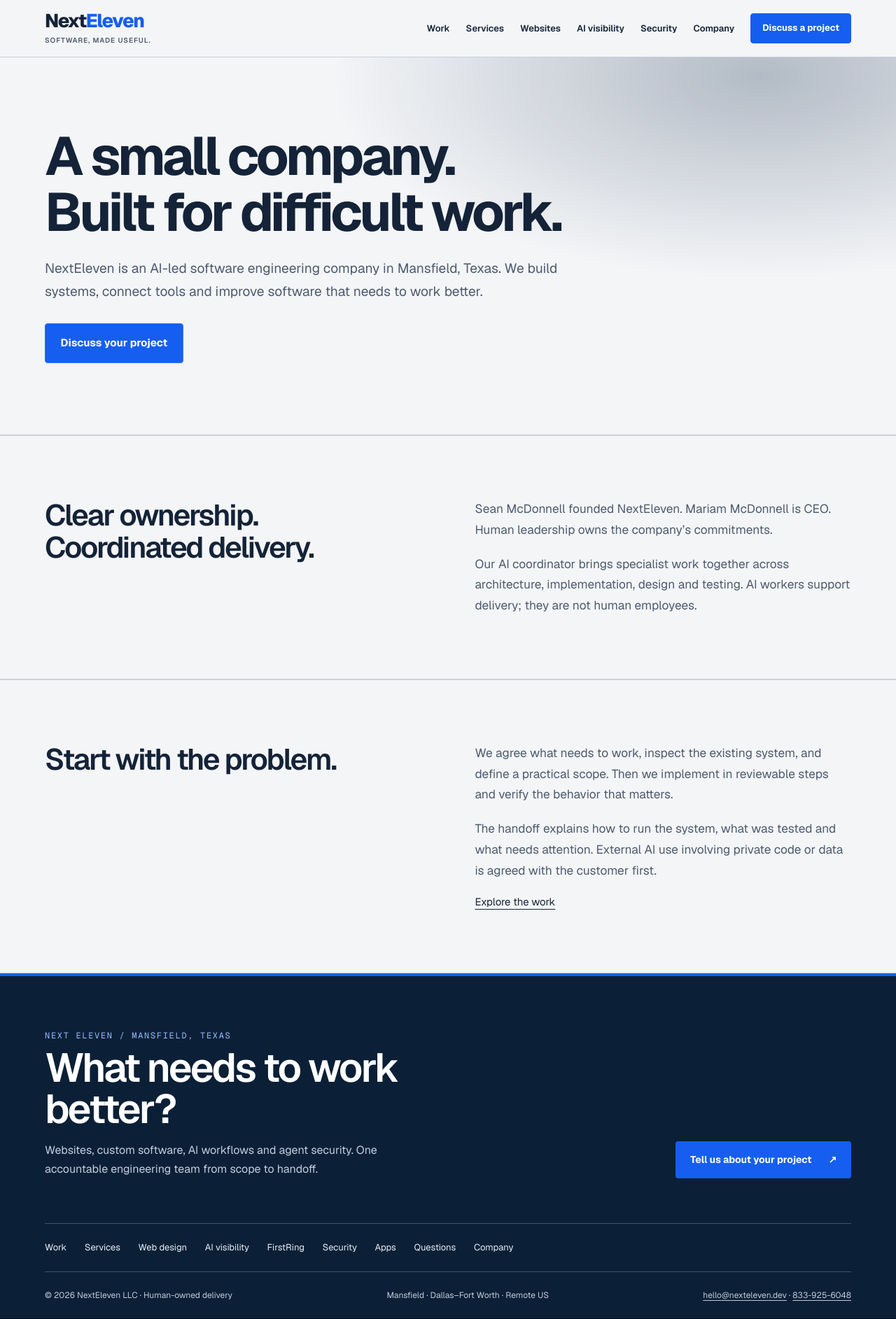
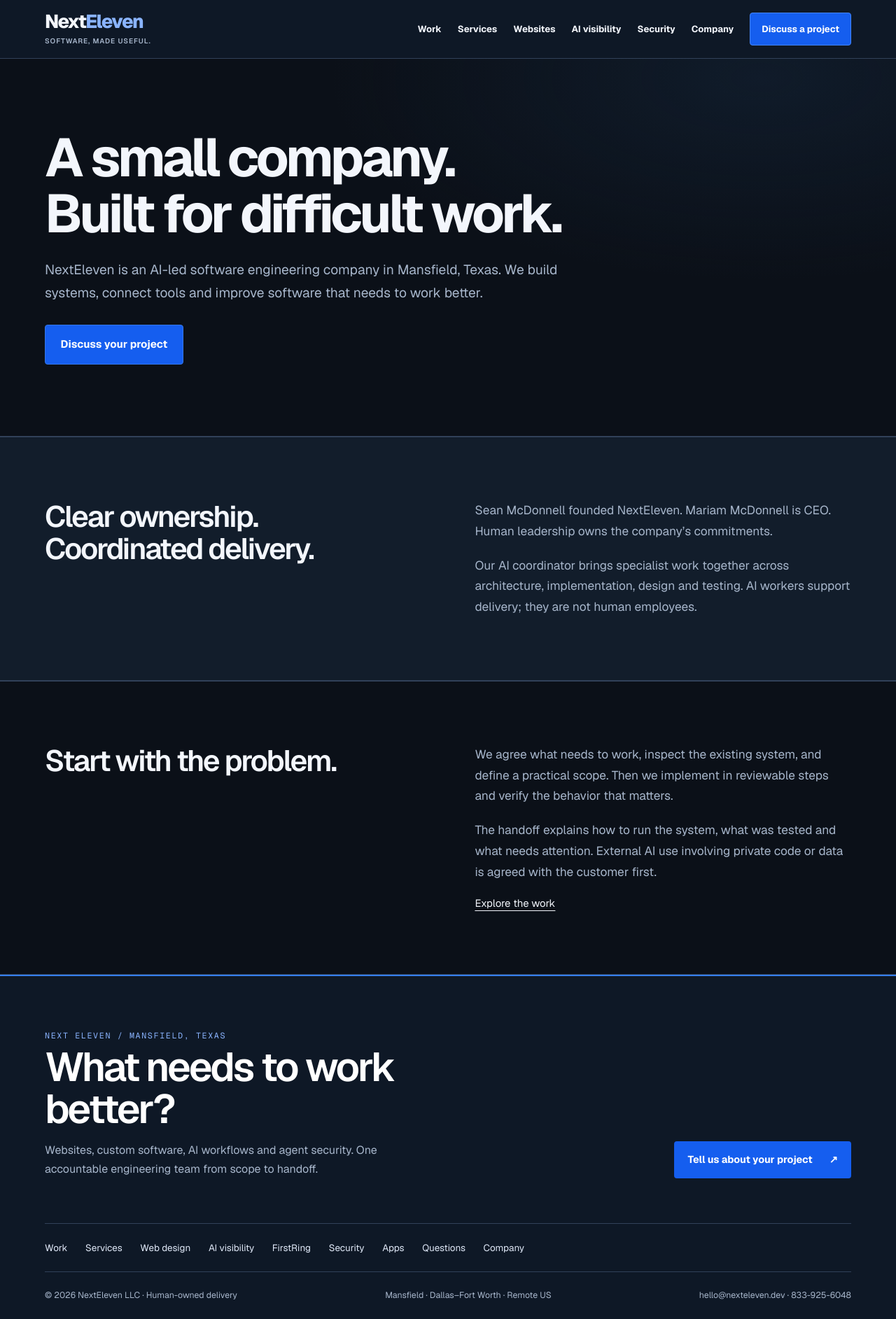
Before and after one commit to seanebones-lang/nexteleven-web, a Next.js app: page /about in a window 1280 px wide. Shown: the whole page at 70% size. Built offline with nearby package versions, Linux system fonts and the light colour scheme.

Commit message:
Establish a single dark NextEleven shell, typography and surface system

```diff
--- a/src/app/unified-site.css
+++ b/src/app/unified-site.css
@@ -1,148 +1,131 @@
-/*
- * NextEleven unified brand layer.
- * Deliberately scoped to the company shell and shared components: product
- * interfaces keep their own layouts, but share the same navigation, rhythm,
- * typography and cobalt/navy/slate palette.
- */
+/* NextEleven brand primitives.
+ * One site-wide dark canvas, one header/footer and one typography hierarchy.
+ * Product pages may use layout variations, but not competing brand themes. */
 :root {
-  --ne-ink: #142338;
-  --ne-navy: #0b2036;
-  --ne-blue: #155eef;
-  --ne-bg: #f4f5f7;
-  --ne-surface: #e6ebf2;
-  --ne-line: #c8d0db;
-  --ne-muted: #4d5b6e;
-  --ne-page: min(1180px, 90vw);
+  --night: #0b1018; --graphite: #121c2a; --gunmetal: #1a2839;
+  --aluminum: #f3f6fc; --muted: #a7b6cb; --line: #314159;
+  --electric: #8ab4ff; --sodium: #66809c;
+  --ne-bg: #0b1018; --ne-panel: #121d2b; --ne-raised: #17273a;
+  --ne-ink: #f3f6fc; --ne-muted: #a7b6cb; --ne-line: #314159;
+  --ne-blue: #8ab4ff; --ne-action: #155eef; --ne-navy: #101a29;
+  --ne-page: min(1380px,90vw);
 }
-html { scroll-snap-type: none; scroll-padding-top: 5rem; }
+html { background: var(--ne-bg); scroll-snap-type: none; scroll-padding-top: 4.5rem; }
+body { background: var(--ne-bg); color: var(--ne-ink); }
 body::after { display: none; }
-:focus-visible { outline: 3px solid #155eef; outline-offset: 3px; }
+:focus-visible { outline: 3px solid var(--ne-blue); outline-offset: 3px; }
+::selection { background: #386db2; color: #fff; }
+/* Shared navigation — actually used by every primary marketing route. */
 .co-header {
-  position: relative; z-index: 40; width: 100%; min-height: 82px;
-  background: var(--ne-bg); color: var(--ne-ink);
-  padding: 16px max(5vw, calc((100vw - 1440px)/2));
-  display: flex; justify-content: space-between; align-items: center;
-  gap: 2rem; border-bottom: 1px solid var(--ne-line);
-  font-family: var(--font-sans), Arial, sans-serif;
+  position: relative; z-index: 40; width: 100%; min-height: 84px;
+  background: #0e1826; color: var(--ne-ink); border-bottom: 1px solid var(--ne-line);
+  padding: 16px 5vw; display: flex; align-items: center; justify-content: space-between;
+  gap: 2rem; font-family: var(--font-sans),system-ui,sans-serif;
 }
-.co-header a { text-decoration: none; color: inherit; }
+.co-header a { color: inherit; text-decoration: none; }
 .co-header .co-brand {
-  display: block; flex: none; font-size: 27px; font-weight: 750;
-  line-height: 1.05; letter-spacing: -.05em; white-space: nowrap;
+  display: block; white-space: nowrap; line-height: 1.05;
+  letter-spacing: -.055em; font-size: 27px; font-weight: 750; flex: none;
 }
-.co-header .co-brand .co-eleven { display: inline; color: var(--ne-blue); font: inherit; letter-spacing: inherit; }
-.co-header .co-brand .co-tagline {
-  display: block; font-size: 10px; line-height: 1.5; letter-spacing: .09em;
-  text-transform: uppercase; color: var(--ne-muted); margin-top: .3rem; font-weight: 550;
+.co-header .co-brand .co-eleven { display: inline; font: inherit; letter-spacing: inherit; color: var(--ne-blue); }
+.co-header .co-brand .co-tagline { display: block; margin-top: .4rem; color: var(--ne-muted); font-size: 10px; font-weight: 600; letter-spacing: .09em; line-height: 1.5; text-transform: uppercase; }
+.co-header .co-desktop-nav { display: flex; align-items: center; gap: clamp(.8rem,1.8vw,1.7rem); font-size: .82rem; font-weight: 650; }
+.co-header .co-desktop-nav > a:not(.co-contact):hover,.co-mobile-menu nav > a:not(.co-contact):hover { color: var(--ne-blue); }
+.co-header .co-contact,.co-mobile-menu nav .co-contact {
+  display: inline-flex; align-items: center; justify-content: center;
+  padding: .8rem 1rem; background: var(--ne-action); border: 1px solid #4386ff;
+  border-radius: 4px; color: #fff !important; font-weight: 650; white-space: nowrap;
 }
-.co-header .co-desktop-nav { display: flex; align-items: center; justify-content: flex-end; gap: clamp(12px, 1.8vw, 26px); font-size: 13px; font-weight: 600; }
-.co-header .co-desktop-nav > a:not(.co-contact), .co-mobile-menu nav > a:not(.co-contact) { position: relative; transition: color .2s ease; }
-.co-header .co-desktop-nav > a:not(.co-contact):hover, .co-mobile-menu nav > a:not(.co-contact):hover { color: var(--ne-blue); }
-.co-header .co-contact {
-  display: inline-flex; align-items: center; justify-content: center;
-  padding: 12px 16px; background: var(--ne-blue); color: white;
-  font-size: 13px; line-height: 1.25; border: 1px solid var(--ne-blue);
-  border-radius: 4px; font-weight: 650; white-space: nowrap;
+.co-header .co-contact:hover { background: #2672f2; }
+.co-mobile-menu { display: none; }
+/* One footer — no shadow nav or competing product footers. */
+.co-footer {
+  background: #0e1826; color: var(--ne-ink); border-top: 2px solid #357ff1;
+  padding: clamp(3rem,6vw,6rem) 5vw 1.5rem; font-family: var(--font-sans),system-ui,sans-serif;
 }
-.co-header .co-contact:hover { background: #1049bd; }
-.co-mobile-menu { display: none; }
-.co-footer {
-  background: var(--ne-navy); color: #f4f6fa;
-  padding: clamp(3rem, 6vw, 6rem) 5vw 1.5rem;
-  border-top: 4px solid var(--ne-blue);
-  font-family: var(--font-sans), Arial, sans-serif;
-}
-.co-footer .co-footer-top, .co-footer .co-footer-bottom, .co-footer > nav { max-width: 1380px; margin-left: auto; margin-right: auto; }
+.co-footer .co-footer-top,.co-footer .co-footer-bottom,.co-footer > nav { max-width: 1380px; margin-inline: auto; }
 .co-footer .co-footer-top { display: flex; align-items: end; justify-content: space-between; gap: 3rem; }
-.co-footer .co-footer-top h2 { margin: .5rem 0 1rem; max-width: 13ch; font-size: clamp(2.2rem, 4.5vw, 4.4rem); line-height: 1.04; font-weight: 550; letter-spacing: -.045em; color: #fff; }
-.co-footer .co-footer-top p:not(.co-footer-eyebrow) { max-width: 48ch; margin: 0; color: #c0cde0; line-height: 1.65; font-size: 1rem; }
-.co-footer .co-footer-eyebrow { font: 12px var(--font-mono), monospace; text-transform: uppercase; letter-spacing: .14em; color: #96bbff; }
-.co-footer .co-footer-cta { flex: none; display: inline-flex; gap: 1.5rem; align-items: center; padding: 1rem 1.3rem; background: var(--ne-blue); color: #fff; text-decoration: none; font-weight: 650; font-size: 14px; border-radius: 4px; }
-.co-footer .co-footer-cta:hover { background: #1049bd; }
-.co-footer > nav { display: flex; flex-wrap: wrap; gap: 1rem 1.6rem; margin-top: clamp(2.5rem, 5vw, 4rem); padding: 1.5rem 0; border-top: 1px solid #41556d; border-bottom: 1px solid #41556d; font-size: 13px; }
-.co-footer > nav a { color: #e5eef9; text-decoration: none; }
-.co-footer > nav a:hover, .co-footer-bottom a:hover { color: #a3c4ff; text-decoration: underline; }
-.co-footer .co-footer-bottom { display: flex; align-items: start; justify-content: space-between; flex-wrap: wrap; gap: 1rem; margin-top: 1.5rem; font-size: 12px; line-height: 1.5; color: #bdcadb; }
-.co-footer-bottom a { color: inherit; text-decoration: underline; text-underline-offset: 3px; }
-/* Shared hierarchy across the original dark engineering and newer light company pages. */
-:is(.build-main,.presence-main) h1 { font-weight: 600; letter-spacing: -.055em; }
+.co-footer .co-footer-top h2 { color: #fff; font-size: clamp(2.3rem,4.5vw,4.4rem); font-weight: 580; line-height: 1.05; letter-spacing: -.05em; max-width: 14ch; margin: .5rem 0 1rem; }
+.co-footer .co-footer-top p:not(.co-footer-eyebrow) { max-width: 53ch; color: var(--ne-muted); line-height: 1.65; margin: 0; }
+.co-footer .co-footer-eyebrow { color: var(--ne-blue); text-transform: uppercase; letter-spacing: .14em; font: .73rem var(--font-mono),monospace; }
+.co-footer .co-footer-cta { display: inline-flex; gap: 1.5rem; align-items: center; background: var(--ne-action); color: white; border-radius: 4px; padding: 1rem 1.2rem; font-size: .9rem; font-weight: 650; text-decoration: none; flex: none; }
+.co-footer > nav { display: flex; flex-wrap: wrap; gap: 1rem 1.6rem; margin-top: clamp(2.5rem,5vw,4rem); padding: 1.5rem 0; border-block: 1px solid var(--ne-line); font-size: .84rem; }
+.co-footer > nav a { color: #e0e9f8; text-decoration: none; }
+.co-footer > nav a:hover { color: var(--ne-blue); text-decoration: underline; }
+.co-footer .co-footer-bottom { display: flex; justify-content: space-between; flex-wrap: wrap; gap: 1rem; margin-top: 1.5rem; font-size: .77rem; color: var(--ne-muted); line-height: 1.5; }
+.co-footer-bottom a { color: inherit; text-underline-offset: 3px; }
+/* Shared inner layouts from older dark pages must start under a normal-flow header,
+   not leave the 4.5rem gap that was reserved for a fixed header. */
+.build-main,.presence-main { padding-top: 0; }
+:is(.build-main,.presence-main) h1 { letter-spacing: -.055em; font-weight: 600; }
 :is(.build-main,.presence-main) h2 { letter-spacing: -.04em; }
-:is(.build-main,.presence-main) :is(.primary-action, .secondary-action) { border-radius: 4px; }
-:is(.build-main,.presence-main) .primary-action,
-.primary-action { border-color: var(--ne-blue); }
-.company-v2 .co-button { background: var(--ne-blue); border-radius: 4px; font-weight: 650; }
-.company-v2 .co-project { transition: background .18s ease; }
-.company-v2 .co-project:not(:first-child):hover { background: #e6ebf2; }
-.company-v2 .co-project:first-child { background: var(--ne-navy); }
-/* The former red/purple/teal product title accents do not belong to the company palette. */
-.co-project-deadbolt .co-product-name, .co-project-witness .co-product-name,
-.co-project-evidencelens .co-product-name { color: var(--ne-blue); }
+:is(.build-main,.presence-main) .primary-action,.primary-action { border-color: #518cf1; }
+:is(.build-main,.presence-main) :is(.primary-action,.secondary-action) { border-radius: 4px; }
+.company-v2 .co-project:not(:first-child):hover { background: var(--ne-panel); }
+.company-v2 .co-project:first-child { background: #14253b; }
+.co-project-deadbolt .co-product-name,.co-project-witness .co-product-name,.co-project-evidencelens .co-product-name { color: var(--ne-blue); }
+.company-v2 .co-button { background: var(--ne-action); border-radius: 4px; font-weight: 650; }
+/* Directory and answer pages obey the same color and spacing system. */
+.ne-service-directory,.ne-answers,.ne-presence-faq { background: var(--ne-bg); color: var(--ne-ink); }
+.ne-service-directory { padding: clamp(3rem,6vw,6rem) 5vw; border-top: 1px solid var(--ne-line); }
+.ne-eyebrow { color: var(--ne-blue); font: .75rem var(--font-mono),monospace; letter-spacing: .14em; text-transform: uppercase; }
+.ne-service-directory > h2 { max-width: 1380px; margin: .65rem auto 2.5rem; font-size: clamp(2.2rem,4vw,4rem); font-weight: 580; line-height: 1.08; letter-spacing: -.045em; }
+.ne-service-directory > .ne-eyebrow { max-width: 1380px; margin-inline: auto; }
+.ne-service-grid { max-width: 1380px; margin: auto; display: grid; grid-template-columns: repeat(2,minmax(0,1fr)); gap: 1px; border: 1px solid var(--ne-line); background: var(--ne-line); }
+.ne-service-grid a { display: flex; flex-direction: column; min-height: 280px; padding: clamp(1.5rem,3vw,2.7rem); background: var(--ne-panel); color: var(--ne-ink); text-decoration: none; }
+.ne-service-grid a:hover { background: var(--ne-raised); }
+.ne-service-grid a > span { color: var(--ne-blue); font: .75rem var(--font-mono),monospace; letter-spacing: .1em; text-transform: uppercase; }
+.ne-service-grid h3 { font-size: clamp(1.4rem,2.2vw,2rem); margin: 1rem 0; font-weight: 600; letter-spacing: -.03em; }
+.ne-service-grid p { max-width: 50ch; color: var(--ne-muted); font-size: 1rem; line-height: 1.65; margin: 0 0 1.5rem; }
+.ne-service-grid strong { margin-top: auto; color: var(--ne-blue); font-size: .88rem; }
+.ne-service-answers { max-width: 1380px; margin: 1.5rem auto 0; font-size: .95rem; }
+.ne-service-answers a { color: var(--ne-blue); text-decoration: underline; text-underline-offset: 4px; }
+.ne-answers-hero { max-width: 1380px; margin: auto; padding: clamp(4rem,8vw,8rem) 5vw clamp(3rem,6vw,5rem); }
+.ne-answers-hero h1 { max-width: 14ch; font-size: clamp(3rem,6vw,6rem); line-height: 1.04; letter-spacing: -.055em; font-weight: 600; margin: .8rem 0; }
+.ne-answers-hero > p:last-child { max-width: 58ch; margin-top: 1.5rem; color: var(--ne-muted); font-size: clamp(1.05rem,1.5vw,1.3rem); line-height: 1.7; }
+.ne-answers-list { max-width: 1380px; padding: 0 5vw 5rem; margin: auto; }
+.ne-answer { display: grid; grid-template-columns: 4rem minmax(0,1fr); gap: 3rem; padding: clamp(2rem,4vw,3.5rem) 0; border-top: 1px solid var(--ne-line); }
+.ne-answer-index { color: var(--ne-blue); font: .77rem var(--font-mono),monospace; }
+.ne-answer h2 { max-width: 30ch; font-size: clamp(1.65rem,2.7vw,2.7rem); letter-spacing: -.04em; font-weight: 580; line-height: 1.18; margin: 0 0 1rem; }
+.ne-answer p { max-width: 75ch; color: var(--ne-muted); font-size: 1.05rem; line-height: 1.7; margin: 0; }
+.ne-answer a { display: inline-block; margin-top: 1.5rem; padding-bottom: .3rem; border-bottom: 1px solid var(--ne-blue); text-decoration: none; color: var(--ne-ink); font-weight: 650; }
+.ne-answer a span { color: var(--ne-blue); }
+.ne-answers-contact { background: var(--ne-panel); padding: 4.5rem 5vw; border-block: 1px solid var(--ne-line); }
+.ne-answers-contact h2,.ne-answers-contact p { max-width: 1380px; margin: auto; }
+.ne-answers-contact h2 { font-size: clamp(2rem,4vw,4rem); font-weight: 580; letter-spacing: -.04em; }
+.ne-answers-contact p { margin-top: 1rem; color: var(--ne-muted); line-height: 1.65; }
+.ne-answers-contact .co-button { margin-top: 1.5rem; }
+.ne-presence-faq { padding: clamp(3rem,7vw,6rem) 5vw; border-block: 1px solid var(--ne-line); }
+.ne-presence-faq > h2 { max-width: 1280px; margin: .6rem auto 2.5rem; font-size: clamp(2.2rem,4vw,4rem); font-weight: 580; letter-spacing: -.04em; line-height: 1.08; }
+.ne-presence-faq > .section-label { max-width: 1280px; margin-inline: auto; }
+.ne-presence-faq > div { max-width: 1280px; margin: auto; display: grid; grid-template-columns: repeat(3,minmax(0,1fr)); gap: 1.5rem; }
+.ne-presence-faq article { padding: clamp(1.4rem,2.5vw,2rem); background: var(--ne-panel); border: 1px solid var(--ne-line); }
+.ne-presence-faq h3 { font-size: clamp(1.2rem,1.6vw,1.6rem); line-height: 1.3; font-weight: 600; margin: 0 0 1rem; }
+.ne-presence-faq p { color: var(--ne-muted); font-size: 1rem; line-height: 1.65; margin: 0; }
+.ne-presence-faq > a { max-width: 1280px; display: block; margin: 2rem auto 0; font-weight: 650; color: var(--ne-blue); text-underline-offset: 4px; }
 @media (max-width: 1050px) {
   .co-header .co-desktop-nav { display: none; }
   .co-mobile-menu { display: block; margin-left: auto; }
-  .co-mobile-menu summary { cursor: pointer; list-style: none; padding: .65rem 1rem; border: 1px solid var(--ne-line); border-radius: 4px; font-weight: 650; font-size: 14px; }
+  .co-mobile-menu summary { cursor: pointer; list-style: none; border: 1px solid var(--ne-line); border-radius: 4px; padding: .65rem 1rem; font-size: .9rem; font-weight: 650; }
   .co-mobile-menu summary::-webkit-details-marker { display: none; }
   .co-mobile-menu summary span { color: var(--ne-blue); margin-left: 1rem; }
   .co-mobile-menu nav {
-    position: absolute; z-index: 50; top: calc(100% - 1px); left: 0; right: 0;
-    display: grid; width: 100%; max-width: none; gap: 0; padding: 1rem 5vw;
-    border: 1px solid var(--ne-line); border-top: 0; background: var(--ne-bg);
-    box-shadow: 0 20px 30px rgba(11,32,54,.16); color: var(--ne-ink);
+    position: absolute; z-index: 50; left: 0; right: 0; top: calc(100% - 1px);
+    display: grid; padding: 1rem 5vw; background: var(--ne-panel);
+    border: 1px solid var(--ne-line); box-shadow: 0 20px 40px #0009;
   }
-  .co-mobile-menu nav a { display: block; padding: .85rem .5rem; font-size: 15px; }
-  .co-mobile-menu nav .co-contact { margin-top: .7rem; width: max-content; padding: .85rem 1.3rem; color: #fff; }
+  .co-mobile-menu nav a { display: block; padding: .8rem .5rem; font-size: .95rem; }
+  .co-mobile-menu nav .co-contact { margin-top: .7rem; width: max-content; padding-inline: 1.1rem; }
 }
+@media (max-width: 900px) { .ne-presence-faq > div { grid-template-columns: 1fr; } }
 @media (max-width: 720px) {
-  .co-header { min-height: 72px; padding: 13px 5vw; }
+  .co-header { padding: 13px 5vw; min-height: 74px; }
   .co-header .co-brand { font-size: 24px; }
   .co-footer .co-footer-top { display: block; }
   .co-footer .co-footer-cta { margin-top: 2rem; }
-  .co-footer > nav { gap: 1rem 1.2rem; }
   .co-footer .co-footer-bottom { display: grid; }
+  .ne-service-grid { grid-template-columns: 1fr; }
+  .ne-service-grid a { min-height: 0; }
+  .ne-answer { grid-template-columns: 1fr; gap: .75rem; }
 }
-@media (prefers-reduced-motion: reduce) { html { scroll-behavior: auto; } .company-v2 .co-project { transition: none; } }
-
-/* Answer-first landing page: same surfaces, spacing and conversion language. */
-.ne-answers { background: var(--ne-bg); color: var(--ne-ink); }
-.ne-answers-hero { max-width: 1380px; margin: auto; padding: clamp(4rem,8vw,8rem) 5vw clamp(3rem,6vw,5rem); }
-.ne-eyebrow { margin: 0 0 1rem; font: 12px var(--font-mono), monospace; color: var(--ne-blue); text-transform: uppercase; letter-spacing: .16em; }
-.ne-answers-hero h1 { max-width: 14ch; font-size: clamp(3rem,6.5vw,6rem); line-height: 1.02; letter-spacing: -.055em; font-weight: 550; }
-.ne-answers-hero > p:last-child { max-width: 58ch; margin-top: 1.5rem; font-size: clamp(1.05rem,1.5vw,1.3rem); line-height: 1.65; color: var(--ne-muted); }
-.ne-answers-list { max-width: 1380px; margin: auto; padding: 0 5vw 5rem; }
-.ne-answer { display: grid; grid-template-columns: 4rem minmax(0,1fr); gap: 3rem; padding: clamp(2rem,4vw,3.5rem) 0; border-top: 1px solid var(--ne-line); }
-.ne-answer-index { color: var(--ne-blue); font: 12px var(--font-mono), monospace; }
-.ne-answer h2 { max-width: 29ch; margin: 0 0 1rem; font-size: clamp(1.6rem,2.6vw,2.6rem); font-weight: 550; line-height: 1.14; letter-spacing: -.03em; }
-.ne-answer p { max-width: 74ch; margin: 0; line-height: 1.7; font-size: 1.05rem; color: var(--ne-muted); }
-.ne-answer a { display: inline-block; margin-top: 1.5rem; padding-bottom: .25rem; border-bottom: 1px solid var(--ne-blue); color: var(--ne-ink); font-weight: 650; text-decoration: none; }
-.ne-answer a span { color: var(--ne-blue); }
-.ne-answers-contact { padding: 4.5rem 5vw; background: var(--ne-surface); }
-.ne-answers-contact h2 { max-width: 1380px; margin: auto; font-size: clamp(2rem,4vw,4rem); font-weight: 550; letter-spacing: -.04em; }
-.ne-answers-contact p { max-width: 1380px; margin: 1rem auto; line-height: 1.65; }
-.ne-answers-contact .co-button { margin-top: 1.2rem; }
-@media(max-width:700px) { .ne-answer { grid-template-columns: 1fr; gap: .75rem; } }
-
-/* Company homepage service directory: answers the "what do you do" question immediately. */
-.ne-service-directory { padding: clamp(3rem,6vw,6rem) 5vw; background: #f4f5f7; color: #142338; border-top: 1px solid var(--ne-line); }
-.ne-service-directory > h2 { max-width: 1380px; margin: .65rem auto 2.5rem; font-size: clamp(2.2rem,4vw,4rem); font-weight: 550; line-height: 1.06; letter-spacing: -.045em; }
-.ne-service-directory > .ne-eyebrow { max-width: 1380px; margin-left: auto; margin-right: auto; }
-.ne-service-grid { max-width: 1380px; margin: auto; display: grid; grid-template-columns: repeat(2,minmax(0,1fr)); gap: 1px; border: 1px solid var(--ne-line); background: var(--ne-line); }
-.ne-service-grid a { display: flex; flex-direction: column; min-height: 270px; padding: clamp(1.4rem,3vw,2.6rem); background: #fff; color: var(--ne-ink); text-decoration: none; }
-.ne-service-grid a:hover { background: #e6ebf2; }
-.ne-service-grid a > span { color: var(--ne-blue); font: 12px var(--font-mono), monospace; text-transform: uppercase; letter-spacing: .12em; }
-.ne-service-grid h3 { font-size: clamp(1.4rem,2.2vw,2rem); font-weight: 600; letter-spacing: -.035em; margin: 1rem 0; }
-.ne-service-grid p { max-width: 50ch; color: var(--ne-muted); font-size: 1rem; line-height: 1.6; margin: 0 0 1.5rem; }
-.ne-service-grid strong { margin-top: auto; font-size: 14px; color: var(--ne-blue); }
-.ne-service-answers { max-width: 1380px; margin: 1.5rem auto 0; font-size: 15px; }
-.ne-service-answers a { text-decoration: underline; text-underline-offset: 4px; color: var(--ne-blue); }
-@media(max-width:720px) { .ne-service-grid { grid-template-columns: 1fr; } .ne-service-grid a { min-height: 0; } }
-
-/* Local service questions keep the company visual language on the web offering. */
-.ne-presence-faq { padding: clamp(3rem,7vw,6rem) 5vw; background: var(--ne-surface); color: var(--ne-ink); border-top: 1px solid var(--ne-line); }
-.ne-presence-faq > h2 { max-width: 1280px; margin: .6rem auto 2.5rem; font-size: clamp(2.2rem,4vw,4rem); font-weight: 550; letter-spacing: -.04em; line-height: 1.08; }
-.ne-presence-faq > .section-label { max-width: 1280px; margin-left: auto; margin-right: auto; }
-.ne-presence-faq > div { max-width: 1280px; margin: auto; display: grid; grid-template-columns: repeat(3,minmax(0,1fr)); gap: 1.5rem; }
-.ne-presence-faq article { background: #f4f5f7; border: 1px solid var(--ne-line); padding: clamp(1.3rem,2.5vw,2rem); }
-.ne-presence-faq h3 { margin: 0 0 1rem; font-size: clamp(1.2rem,1.6vw,1.6rem); line-height: 1.3; font-weight: 600; letter-spacing: -.025em; }
-.ne-presence-faq p { margin: 0; font-size: 1rem; line-height: 1.65; color: var(--ne-muted); }
-.ne-presence-faq > a { max-width: 1280px; display: block; margin: 2rem auto 0; font-weight: 650; color: var(--ne-blue); text-underline-offset: 4px; }
-@media(max-width:900px) { .ne-presence-faq > div { grid-template-columns: 1fr; } }
+@media (prefers-reduced-motion: reduce) { html { scroll-behavior: auto; } }
```
